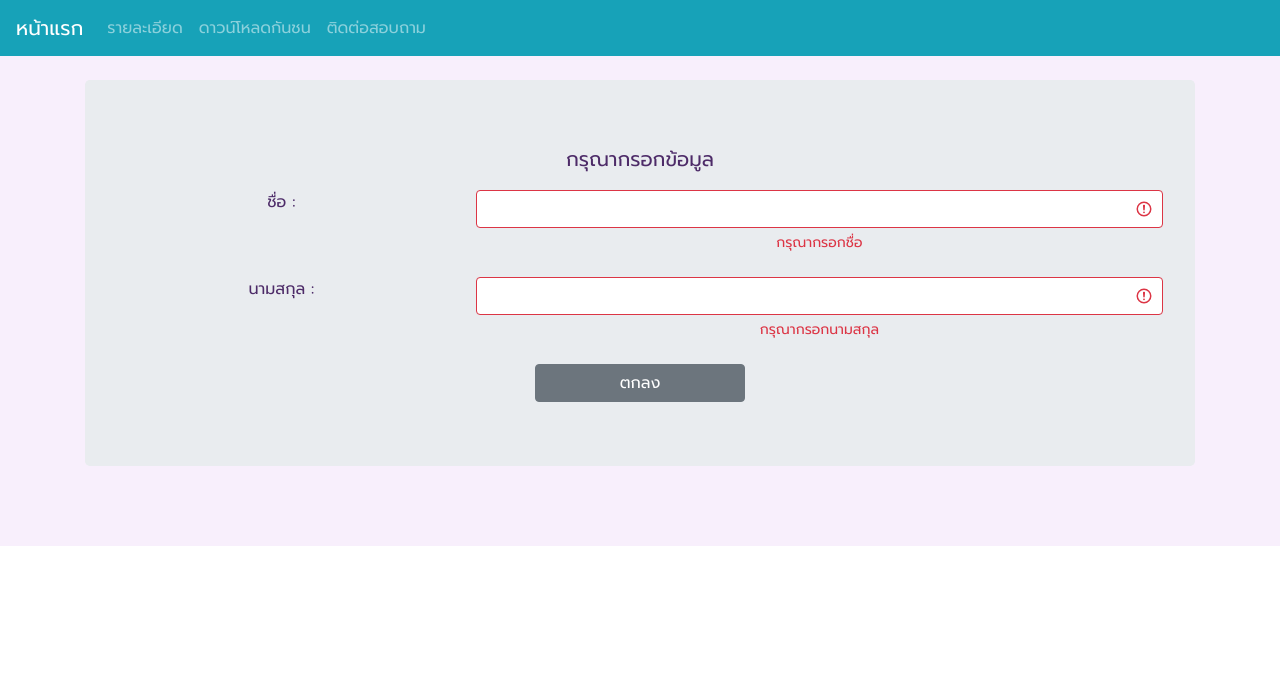
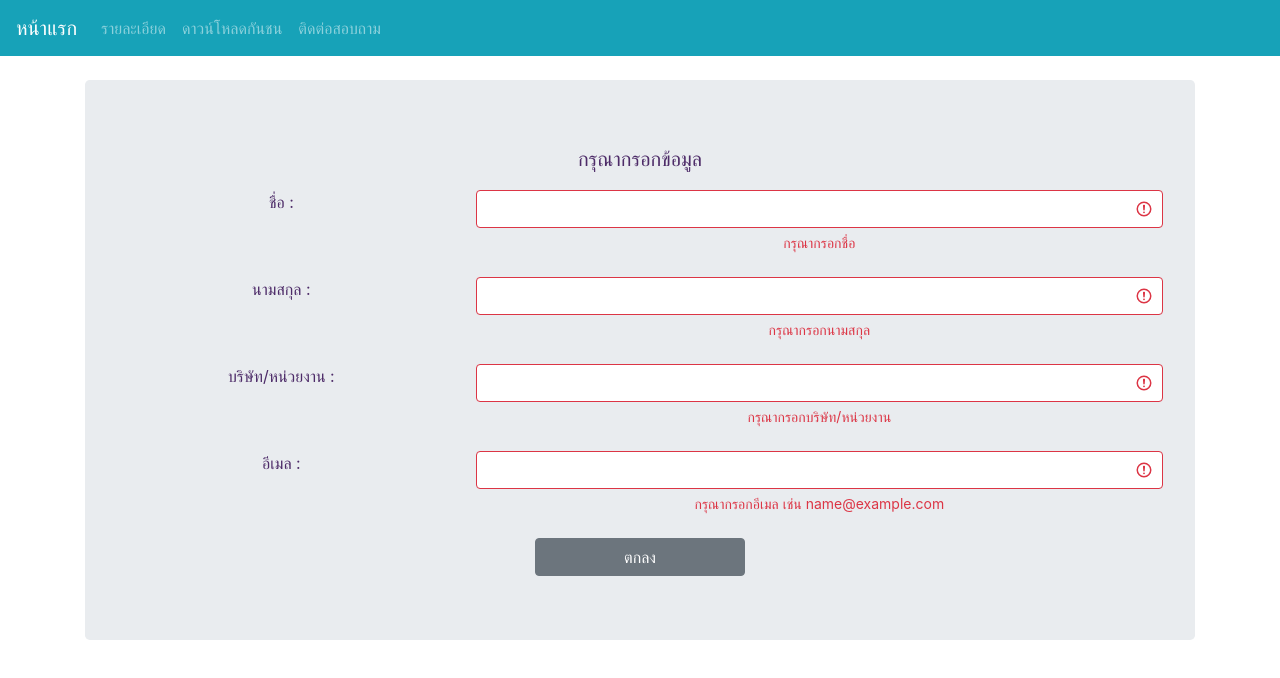
Before and after one commit to WaritsaraBambuttook/DoLT, a Vue app: page /#/ in a window 1280 px wide. Shown: the top 678 px of the page. Built offline with nearby package versions, Linux system fonts and the light colour scheme; what vue-good-wizard would draw is missing.

Commit message:
แก้คำที่เก็บและแสดงหน้า RUPD, validation email

```diff
--- a/src/App.vue
+++ b/src/App.vue
@@ -45,14 +45,16 @@ export default {
 </script>
 
 <style>
-@import url("https://fonts.googleapis.com/css?family=Prompt&display=swap");
+@import url("https://fonts.googleapis.com/css?family=Kanit&display=swap");
+body {
+  background-color: rgb(248, 239, 252);
+  font-family: "Kanit";
+}
 #app {
-  font-family: "Prompt";
   -webkit-font-smoothing: antialiased;
   -moz-osx-font-smoothing: grayscale;
   text-align: center;
   color: #4d2b68;
-  background-color: rgb(248, 239, 252);
 }
 .bg-info {
   background-color: #853aa8 !important;
--- a/src/views/Stepper.vue
+++ b/src/views/Stepper.vue
@@ -9,6 +9,7 @@
             </b-col>
             <b-col class="col-8 col-sm-8">
               <b-form-input
+                type="text"
                 v-model="firstname"
                 :state="firstnameState"
                 aria-describedby="input-live-help input-live-feedback"
@@ -19,12 +20,14 @@
             </b-col>
           </b-row>
           <br />
+
           <b-row>
             <b-col class="col-4 col-sm-4">
               <label for="input-live">นามสกุล :</label>
             </b-col>
             <b-col class="col-8 col-sm-8">
               <b-form-input
+                type="text"
                 v-model="lastname"
                 :state="lastnameState"
                 aria-describedby="input-live-help input-live-feedback"
@@ -35,9 +38,50 @@
             </b-col>
           </b-row>
           <br />
+
+          <b-row>
+            <b-col class="col-4 col-sm-4">
+              <label for="input-live">บริษัท/หน่วยงาน :</label>
+            </b-col>
+            <b-col class="col-8 col-sm-8">
+              <b-form-input
+                type="text"
+                v-model="company"
+                :state="companyState"
+                aria-describedby="input-live-help input-live-feedback"
+                trim
+              ></b-form-input>
+              <!-- This will only be shown if the preceding input has an invalid state -->
+              <b-form-invalid-feedback id="input-live-feedback">กรุณากรอกบริษัท/หน่วยงาน</b-form-invalid-feedback>
+            </b-col>
+          </b-row>
+          <br />
+
+          <b-row>
+            <b-col class="col-4 col-sm-4">
+              <label for="input-live">อีเมล :</label>
+            </b-col>
+            <b-col class="col-8 col-sm-8">
+              <b-form-input
+                type="email"
+                required
+                v-model="email"
+                :state="emailState"
+                aria-describedby="input-live-help input-live-feedback"
+                trim
+                class="form-control validate"
+              ></b-form-input>
+              <!-- This will only be shown if the preceding input has an invalid state -->
+              <b-form-invalid-feedback
+                id="input-live-feedback "
+              >กรุณากรอกอีเมล เช่น name@example.com</b-form-invalid-feedback>
+            </b-col>
+          </b-row>
+          <br />
+
           <b-row>
             <b-col>
-              <b-button id="confirm" class="confirm" @click="confirm">ตกลง</b-button>
+              <b-button type="submit" id="confirm" class="confirm" @click="confirm">ตกลง</b-button>
             </b-col>
           </b-row>
         </b-jumbotron>
@@ -121,6 +165,16 @@ export default {
     },
     lastnameState() {
       return this.lastname.length != "" ? true : false;
+    },
+    companyState() {
+      return this.company.length != "" ? true : false;
+    },
+    emailState() {
+      var re = /^(([^<>()\[\]\\.,;:\s@"]+(\.[^<>()\[\]\\.,;:\s@"]+)*)|(".+"))@((\[[0-9]{1,3}\.[0-9]{1,3}\.[0-9]{1,3}\.[0-9]{1,3}\])|(([a-zA-Z\-0-9]+\.)+[a-zA-Z]{2,}))$/;
+      return this.email.length != "" &&
+        re.test(String(this.email).toLowerCase())
+        ? true
+        : false;
     }
   },
   data() {
@@ -155,6 +209,8 @@ export default {
       checkBumpertype: "",
       firstname: "",
       lastname: "",
+      company: "",
+      email: "",
       check: true
     };
   },
@@ -309,7 +365,9 @@ export default {
         db.collection("register")
           .add({
             firstname: this.firstname,
-            lastname: this.lastname
+            lastname: this.lastname,
+            company: this.company,
+            email: this.email
           })
           .then(function(docRef) {
             console.log("Document written with ID: ", docRef.id);
```
Also changed, not shown: src/components/RUPD/Rupd.vue (+74 -37 lines).
